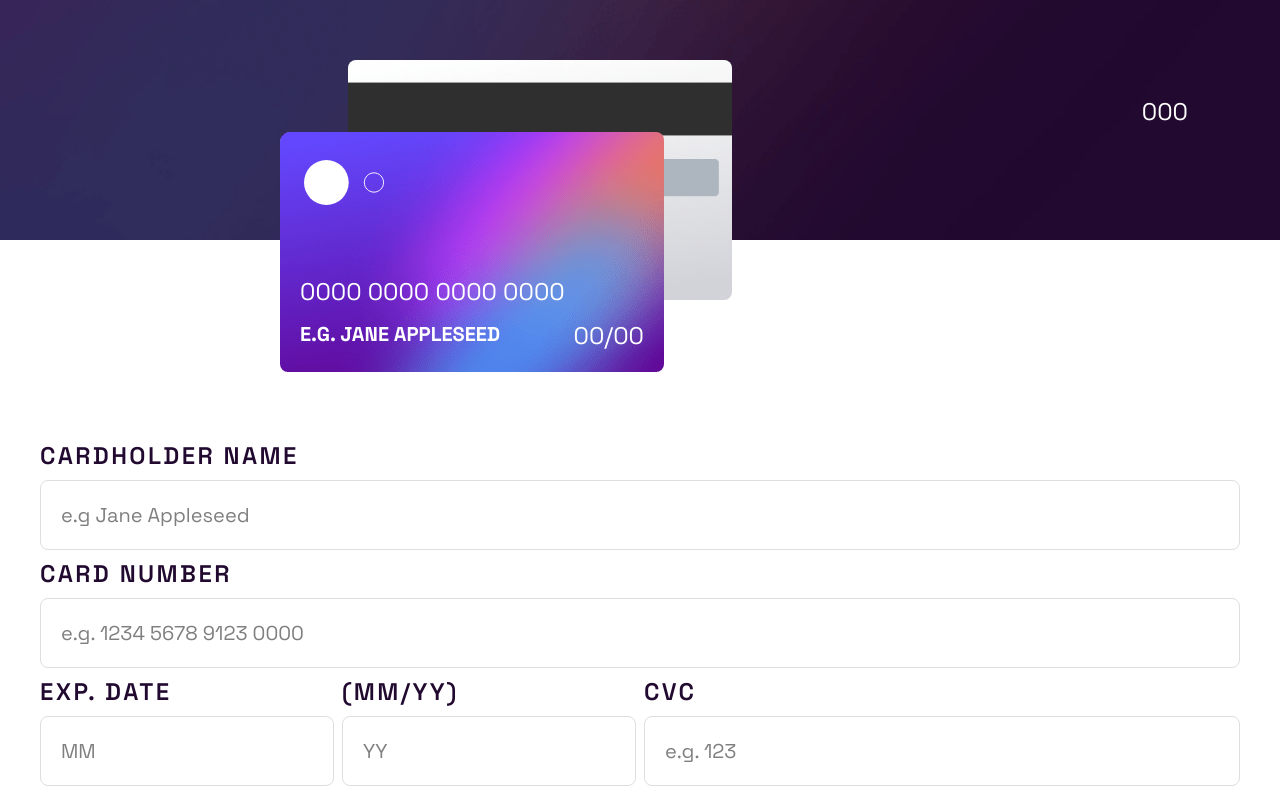
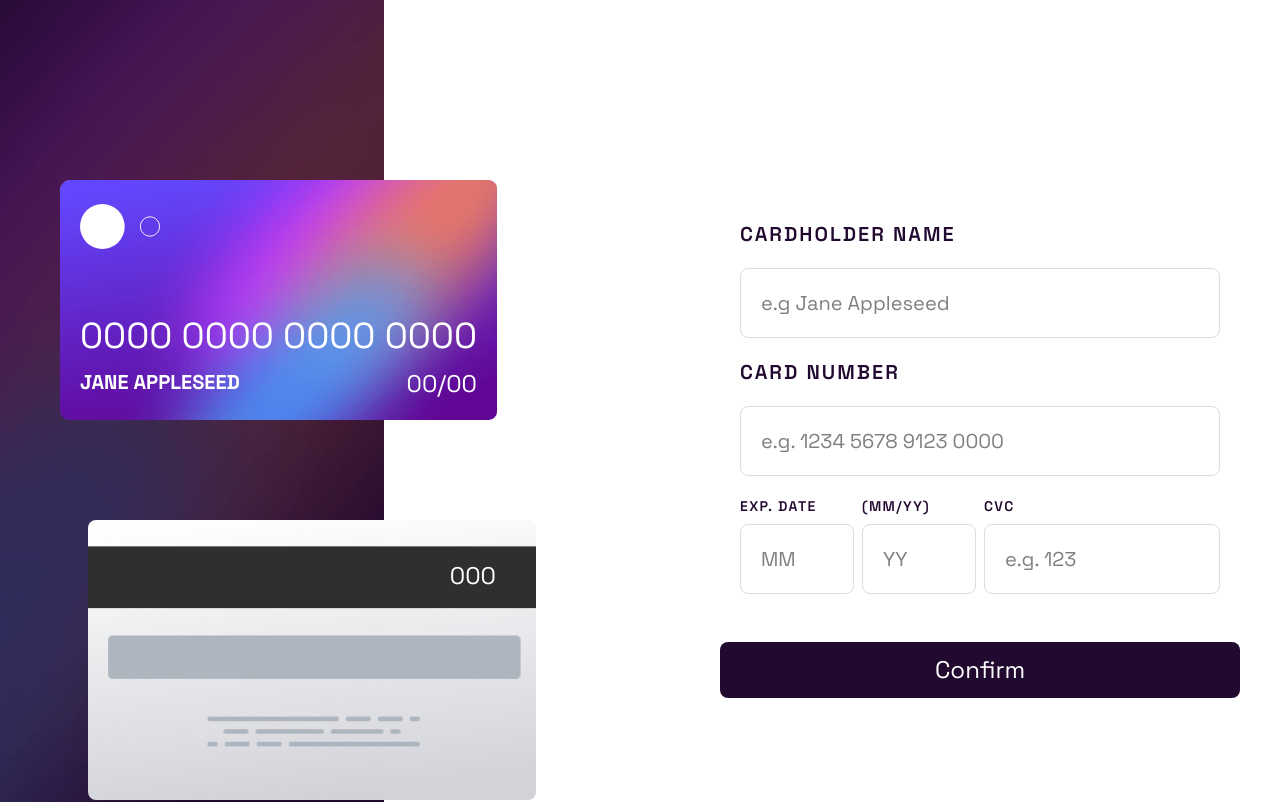
Before and after one commit to Tsuna21182/interactive-card-details-form-main, a React (Vite) app: page / in a window 1280 px wide. Shown: the top 802 px of the page. Built offline with nearby package versions, Linux system fonts and the light colour scheme.

Commit message:
adaptacion responsive

```diff
--- a/src/App.tsx
+++ b/src/App.tsx
@@ -19,6 +19,7 @@ function App() {
 
   return (
     <>
+      <div className="lg:grid lg:grid-cols-2 lg:gap-20 xxl:gap-0 ">
         <Card
           cardName={cardName}
           cardNumb={cardNumb}
@@ -33,6 +34,7 @@ function App() {
           setCardYear={setCardYear}
           setCardCVC={setCardCVC}
         />
+      </div>
     </>
   );
 }
--- a/src/Card/Card.tsx
+++ b/src/Card/Card.tsx
@@ -13,31 +13,31 @@ function Card({ cardName, cardNumb, cardMes, cardYear, cardCVC }: CardProps) {
     .trim();
 
   return (
-    <div className="bg-[url(/images/bg-main-mobile.png)] md:bg-[url(/images/bg-main-desktop.png)] p-5 bg-no-repeat bg-center bg-cover h-60 ">
-      <div className="bg-[url(/images/bg-card-back.png)] bg-no-repeat bg-center bg-cover rounded-lg w-72 ml-15 mt-3 h-40 md:ml-82 md:w-96 md:mt-10 md:h-60">
-        <p className="text-xs text-white absolute top-26 sxs:right-10 xs:right-15 xxs:right-23 md:text-2xl md:top-24">
+    <div className="bg-[url(/images/bg-main-mobile.png)] md:bg-[url(/images/bg-main-desktop.png)] p-5 bg-no-repeat bg-center bg-cover h-60 lg:h-dvw lg:w-sm 3xl:w-xl ">
+      <div className="bg-[url(/images/bg-card-back.png)] bg-no-repeat bg-center bg-cover rounded-lg w-72 ml-15 mt-3 h-40 md:ml-82 md:w-96 md:mt-10 md:h-60 lg:h-70 lg:absolute lg:top-[30rem] lg:left-[-15rem] lg:w-md xxl:top-[30rem] xxl:left-[-5rem] 3xl:top-[30rem] 3xl:w-xl 3xl:h-80">
+        <p className="text-xs text-white absolute top-26 2sm:right-6 sxs:right-10 xs:right-15 xxs:right-23 md:text-2xl md:top-24 2md:right-46 lg:top-10 lg:right-10">
           {cardCVC || "000"}
         </p>
       </div>
 
-      <div className="bg-[url(/images/bg-card-front.png)] bg-no-repeat w-70 h-40 mt-[-4.2rem] absolute rounded-lg p-5 flex flex-col gap-3 justify-end md:w-96 md:h-60 md:mt-[-10.5rem] md:left-70 ">
-        <p className="text-lg text-White md:text-2xl">
+      <div className="bg-[url(/images/bg-card-front.png)] bg-no-repeat bg-cover w-70 h-40 mt-[-4.2rem] absolute rounded-lg p-5 flex flex-col gap-3 justify-end md:w-96 md:h-60 md:mt-[-10.5rem] md:left-70 lg:left-15 lg:mt-[10rem] lg:w-auto xxl:top-1 3xl:top-1 3xl:left-62 3xl:w-xl 3xl:h-80">
+        <img
+          src="/images/card-logo.svg"
+          alt="icono logo"
+          className="absolute top-5 left-5 w-14 md:left-5 md:top-6 md:w-20"
+        />
+        <p className="text-lg text-White md:text-2xl lg:text-4xl">
           {formattedCardNumb || "0000 0000 0000 0000"}
         </p>
         <div className="flex justify-between">
           <p className="font-bold uppercase text-xs text-White md:text-xl">
-            {cardName || "e.g. Jane Appleseed"}
+            {cardName || "Jane Appleseed"}
           </p>
           <p className="text-xs text-White md:text-2xl">
             {cardMes && cardYear ? `${cardMes}/${cardYear.slice(-2)}` : "00/00"}
           </p>
         </div>
       </div>
-      <img
-        src="/images/card-logo.svg"
-        alt="icono logo"
-        className="absolute top-35 left-10 w-14 md:left-76 md:top-40 md:w-20"
-      />
     </div>
   );
 }
--- a/src/Card/FormularioCard.tsx
+++ b/src/Card/FormularioCard.tsx
@@ -34,12 +34,12 @@ function FormularioCard({
   }, [isOk, setCardName, setCardNumb, setCardMes, setCardYear, setCardCVC]);
 
   return (
-    <section className="flex flex-col p-5 gap-2 mt-20 md:mt-40">
+    <section className="flex flex-col p-5 gap-2 mt-20 md:mt-40 lg:p-10 xxl:pr-40 3xl:pr-96">
       {isOk ? (
         <Added />
       ) : (
-        <form className="flex flex-col p-5 gap-2">
-          <label className="uppercase text-VeryDarkViolet text-xs font-semibold tracking-widest md:text-2xl">
+        <form className="flex flex-col p-5 gap-2 lg:gap-5">
+          <label className="uppercase text-VeryDarkViolet text-xs font-semibold tracking-widest md:text-2xl lg:text-xl">
             Cardholder name
           </label>
           <input
@@ -48,7 +48,7 @@ function FormularioCard({
             className="p-2 border-1 border-LightGrayishViolet rounded-lg md:text-xl md:p-5"
             onChange={(e) => setCardName(e.target.value)}
           />
-          <label className="uppercase text-VeryDarkViolet text-xs font-semibold tracking-widest md:text-2xl">
+          <label className="uppercase text-VeryDarkViolet text-xs font-semibold tracking-widest md:text-2xl lg:text-xl">
             Card number
           </label>
           <input
@@ -59,7 +59,7 @@ function FormularioCard({
           />
           <section className="grid grid-cols-4 gap-2">
             <div className="flex flex-col gap-2">
-              <label className="uppercase text-VeryDarkViolet text-xs font-semibold tracking-widest md:text-2xl">
+              <label className="uppercase text-VeryDarkViolet text-xs font-semibold tracking-widest md:text-2xl lg:text-sm">
                 exp. date
               </label>
               <input
@@ -70,7 +70,7 @@ function FormularioCard({
               />
             </div>
             <div className="flex flex-col gap-2">
-              <label className="uppercase text-VeryDarkViolet text-xs font-semibold tracking-widest md:text-2xl">
+              <label className="uppercase text-VeryDarkViolet text-xs font-semibold tracking-widest md:text-2xl lg:text-sm">
                 (mm/yy)
               </label>
               <input
@@ -81,7 +81,7 @@ function FormularioCard({
               />
             </div>
             <div className="flex flex-col gap-2 col-span-2">
-              <label className="uppercase text-VeryDarkViolet text-xs font-semibold tracking-widest md:text-2xl">
+              <label className="uppercase text-VeryDarkViolet text-xs font-semibold tracking-widest md:text-2xl lg:text-sm">
                 cvc
               </label>
               <input
--- a/src/index.css
+++ b/src/index.css
@@ -21,7 +21,11 @@
 
   /* break point */
 
+  --breakpoint-2sm: 22.5rem;
   --breakpoint-xs: 24.563rem;
   --breakpoint-xxs: 25.75rem;
   --breakpoint-sxs: 23.438rem;
+  --breakpoint-xxl: 90rem;
+  --breakpoint-3xl: 120rem;
+  --breakpoint-2md: 56.25rem;
 }
```
Lines whose indentation alone changed are shown as unchanged.
